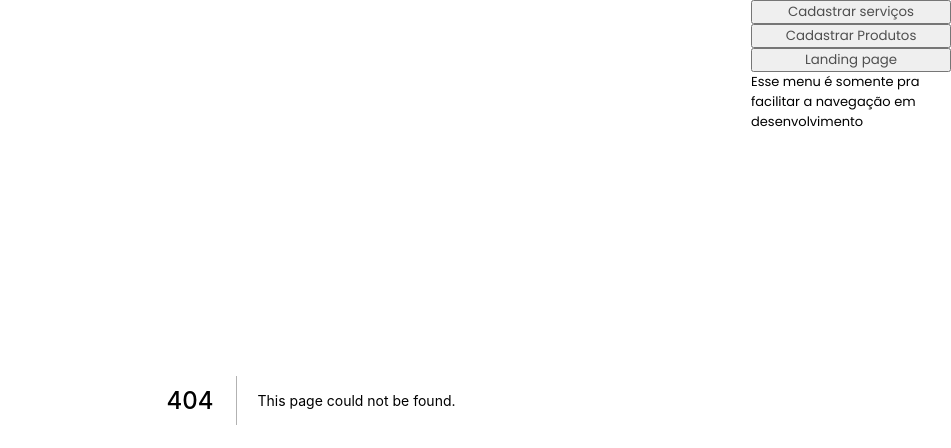
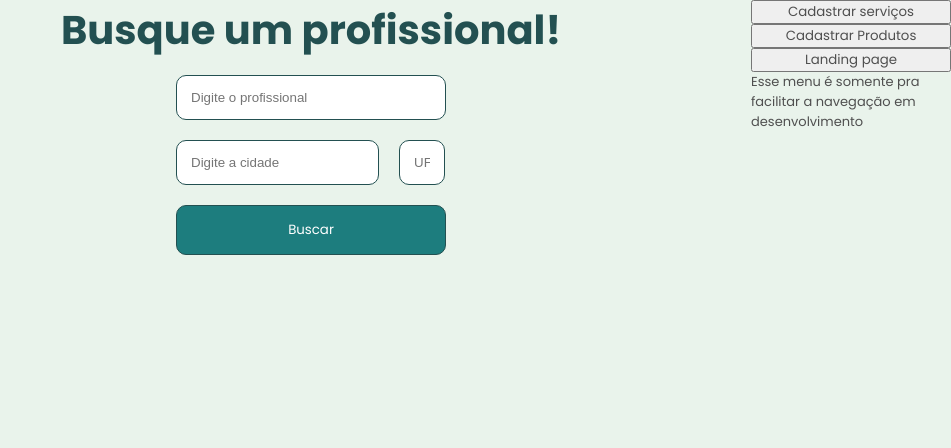
Before and after one commit to ioanefaumui/provihack_equipe_8, a Next.js app: page /buscar-profissional in a window 1280 px wide. Before the commit this address had no page. Shown: the top 448 px of the page, without its empty margins (329-1280 px from the left). Built offline with nearby package versions, Linux system fonts and the light colour scheme.

Commit message:
feat: create busca-profissional pages and this styles

```diff
--- /dev/null
+++ b/pages/buscar-profissional.js
@@ -0,0 +1,29 @@
+import { useState } from "react"
+import styles from "../styles/pages/BuscarProfissional.module.css";
+export default function BuscarProfissional(){
+
+    const [servicos, setServicos] = useState("")
+    const [cidade, setCidade] = useState("")
+    const [estado,setEstado] = useState("")
+
+    return(
+        <main className={styles.main}>
+        <h1>Busque um profissional!</h1>
+
+        <form className={styles.form} action='buscar-profissional' method='get'>
+        <input className={styles.inputName}name='servico'
+            placeholder="Digite o profissional"required
+            onChange={(event) => setServicos(event.target.value)}/>
+
+        <input  className={styles.inputCidade}name='cidade'
+            placeholder="Digite a cidade"required
+            onChange={(event) => setCidade(event.target.value)}/>
+
+        <input className={styles.inputEstado} name='estado'
+            placeholder="UF"required
+            onChange={(event) => setEstado(event.target.value)}/>
+        <button className={styles.button} type="submit" >Buscar</button>
+        </form>
+        </main>
+    )
+}
--- /dev/null
+++ b/styles/pages/BuscarProfissional.module.css
@@ -0,0 +1,46 @@
+.main{
+    display: flex;
+    flex-direction: column;
+    align-items: center;
+    color: #235051;
+}
+
+.form{
+    display: flex;
+    flex-direction: row;
+    flex-wrap: wrap;
+    width: 300px;
+    padding: 5px;
+}
+.inputName{
+    margin: 10px;
+    width: 100%;
+    padding: 14px;
+    border: 1px solid #235051;
+    border-radius: 10px;
+}
+.inputCidade{
+    width: 70%;
+    margin: 10px;
+    padding: 14px;
+    border: 1px solid #235051;
+    border-radius: 10px;
+}
+.inputEstado{
+    width: 16%;
+    margin: 10px;
+    padding: 14px;
+    border: 1px solid #235051;
+    border-radius: 10px;
+}
+
+.button{
+    border: none;
+    width: 100%;
+    margin: 10px;
+    padding: 14px;
+    border: 1px solid #235051;
+    border-radius: 10px;
+    background-color:#1d7d7e ;
+    color: #fff;
+}
```
